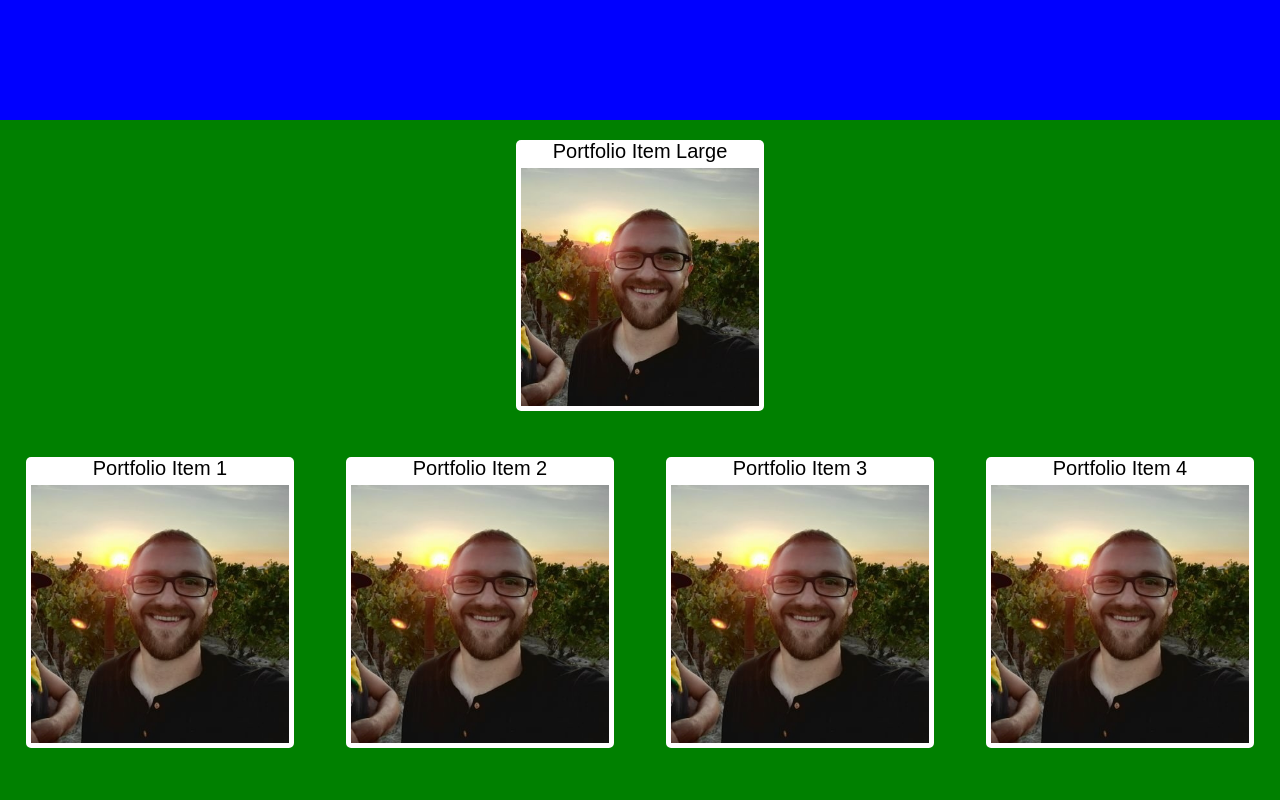
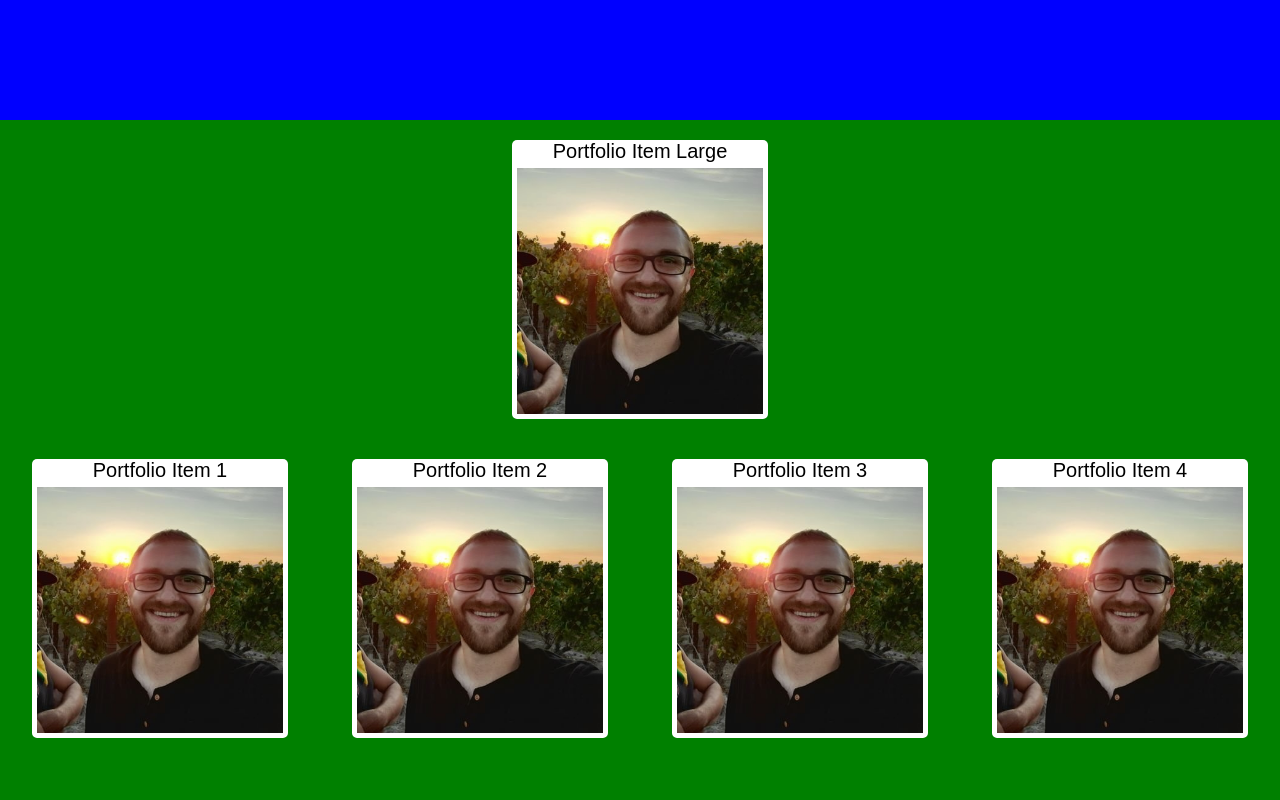
Before and after one commit to ericrothmuller/Portfolio, a plain HTML site: page index.html in a window 1280 px wide. Shown: the part 1480-2280 px from the top of the page. Drawn offline with Linux system fonts and the light colour scheme.

Commit message:
re-worked how the portfolio items were configured in CSS so that their width is set by viewport width

```diff
--- a/assets/css/style.css
+++ b/assets/css/style.css
@@ -96,6 +96,7 @@ html, body {
 
 .featuredportfolioitem {
     display: flex;
+    flex: 1 0 200px;
     justify-content: center;
     flex-direction: column;
     align-items: center;
@@ -103,19 +104,19 @@ html, body {
     padding: 20px;
 }
 
-#work .featuredportfolioitem img {
-    width: 20%;
-    border: 5px solid #ffffff;
-    box-sizing: border-box;
-    border-radius: 0px 0px 5px 5px;
-}
-
 #work .featuredportfolioitem figcaption {
-    width: 20%;
+    width: 20vw;
     text-align: center;
     color: #000000;
     background-color: #ffffff;
     border-radius: 5px 5px 0px 0px;
+}
+
+#work .featuredportfolioitem img {
+    width: 20vw;
+    border: 5px solid #ffffff;
+    box-sizing: border-box;
+    border-radius: 0px 0px 5px 5px;
 }
 
 /* This Edits The Smaller Portfolio Items */
@@ -126,29 +127,30 @@ html, body {
 }
 
 #work .portfolioitem {
+    display: flex;
     flex: 1 0 200px;
-    text-align: center;
+    justify-content: center;
+    flex-direction: column;
+    align-items: center;
     box-sizing: border-box;
-    width: min-content;
-    height: min-content;
-    justify-content: center;
-    margin: 2%;
+    padding: 20px;
+
 }
 
 #work .portfolioitem figcaption {
-    justify-content: center;
-    display: flex;
-    flex-wrap: wrap;
+    width: 20vw;
+    text-align: center;
     color: #000000;
     background-color: #ffffff;
     border-radius: 5px 5px 0px 0px;
 }
 
 #work .portfolioitem img {
-    width: 100%;
+    width: 20vw;
     border: 5px solid #ffffff;
     box-sizing: border-box;
     border-radius: 0px 0px 5px 5px;
+
 }
 
 /* The My Resume Section Starts Here */
```
